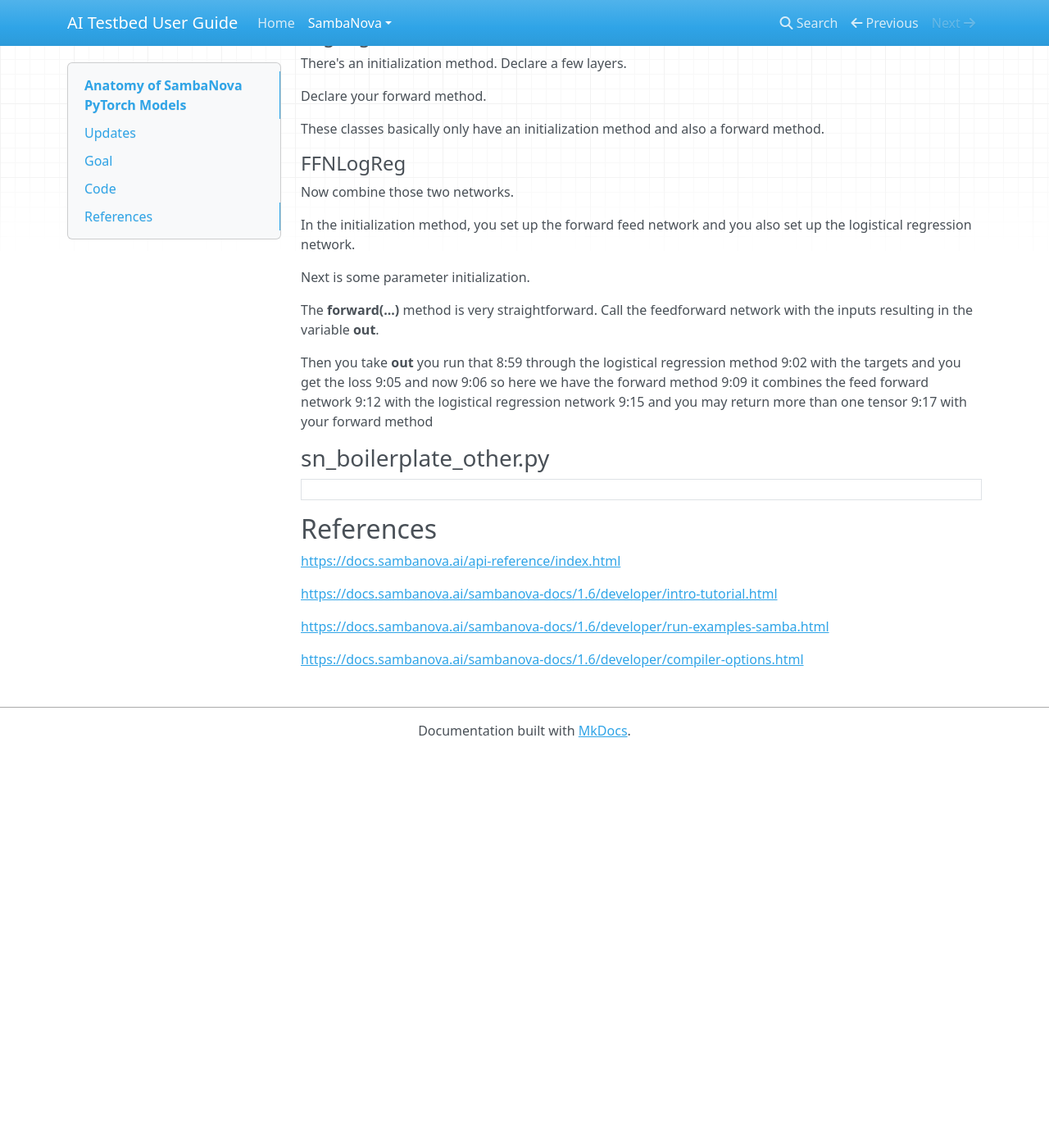
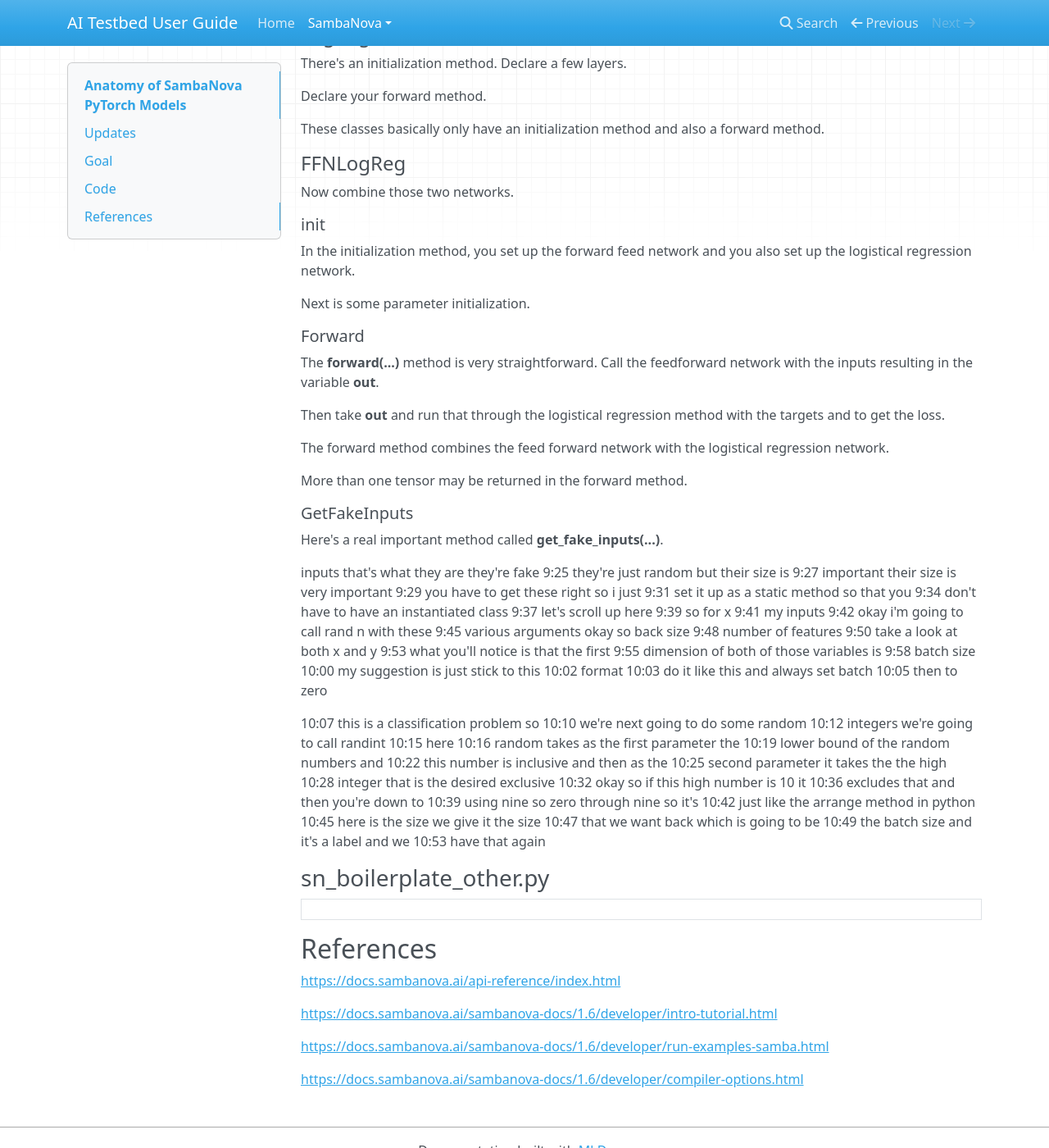
Before and after one commit to argonne-lcf/ai-testbed-userdocs, an MkDocs documentation site: the page built from docs/sambanova/Anatomy+of+SambaNova+PyTorch+Models.md, in a window 1280 px wide and 1400 px high, scrolled down 6781 px. Shown: the whole window at 82% size. Built offline with MkDocs 1.6.1, drawn with Linux system fonts in a browser that asks for light colours; nearby versions of some CDN libraries; before the commit the page ends 7700 px from its top, so only the background shows below that.

Commit message:
Working SN GetFakeInputs.

```diff
--- a/docs/sambanova/Anatomy+of+SambaNova+PyTorch+Models.md
+++ b/docs/sambanova/Anatomy+of+SambaNova+PyTorch+Models.md
@@ -413,12 +413,16 @@ initialization method and also a forward method.
 
 Now combine those two networks.
 
+##### __init__
+
 In the initialization method, you
 set up the forward feed network
 and you also set up the logistical
 regression network.
 
 Next is some parameter initialization.
+
+##### Forward
 
 The **forward(...)** method is very
 straightforward.
@@ -427,24 +431,97 @@ feedforward network with the inputs
 resulting in
 the variable **out**.
 
-Then you take **out** you run that
-8:59
+Then take **out** and run that
 through the logistical regression method
-9:02
-with the targets and you get the loss
-9:05
-and now
-9:06
-so here we have the forward method
-9:09
-it combines the feed forward network
-9:12
-with the logistical regression network
-9:15
-and you may return more than one tensor
-9:17
-with your forward method
+with the targets and to get the loss.
 
+The forward method
+combines the feed forward network
+with the logistical regression network.
+
+More than one tensor may be returned
+in the forward method.
+
+##### GetFakeInputs
+
+Here's a
+real important method called **get_fake_inputs(...)**.
+
+inputs that's what they are they're fake
+9:25
+they're just random but their size is
+9:27
+important their size is very important
+9:29
+you have to get these right so i just
+9:31
+set it up as a static method so that you
+9:34
+don't have to have an instantiated class
+9:37
+let's scroll up here
+9:39
+so for x
+9:41
+my inputs
+9:42
+okay i'm going to call rand n with these
+9:45
+various arguments okay so back size
+9:48
+number of features
+9:50
+take a look at both x and y
+9:53
+what you'll notice is that the first
+9:55
+dimension of both of those variables is
+9:58
+batch size
+10:00
+my suggestion is just stick to this
+10:02
+format
+10:03
+do it like this and always set batch
+10:05
+then to zero
+
+
+10:07
+this is a classification problem so
+10:10
+we're next going to do some random
+10:12
+integers we're going to call randint
+10:15
+here
+10:16
+random takes as the first parameter the
+10:19
+lower bound of the random numbers and
+10:22
+this number is inclusive and then as the
+10:25
+second parameter it takes the the high
+10:28
+integer that is the desired exclusive
+10:32
+okay so if this high number is 10 it
+10:36
+excludes that and then you're down to
+10:39
+using nine so zero through nine so it's
+10:42
+just like the arrange method in python
+10:45
+here is the size we give it the size
+10:47
+that we want back which is going to be
+10:49
+the batch size and it's a label and we
+10:53
+have that again
 
 
 ### sn_boilerplate_other.py
```
